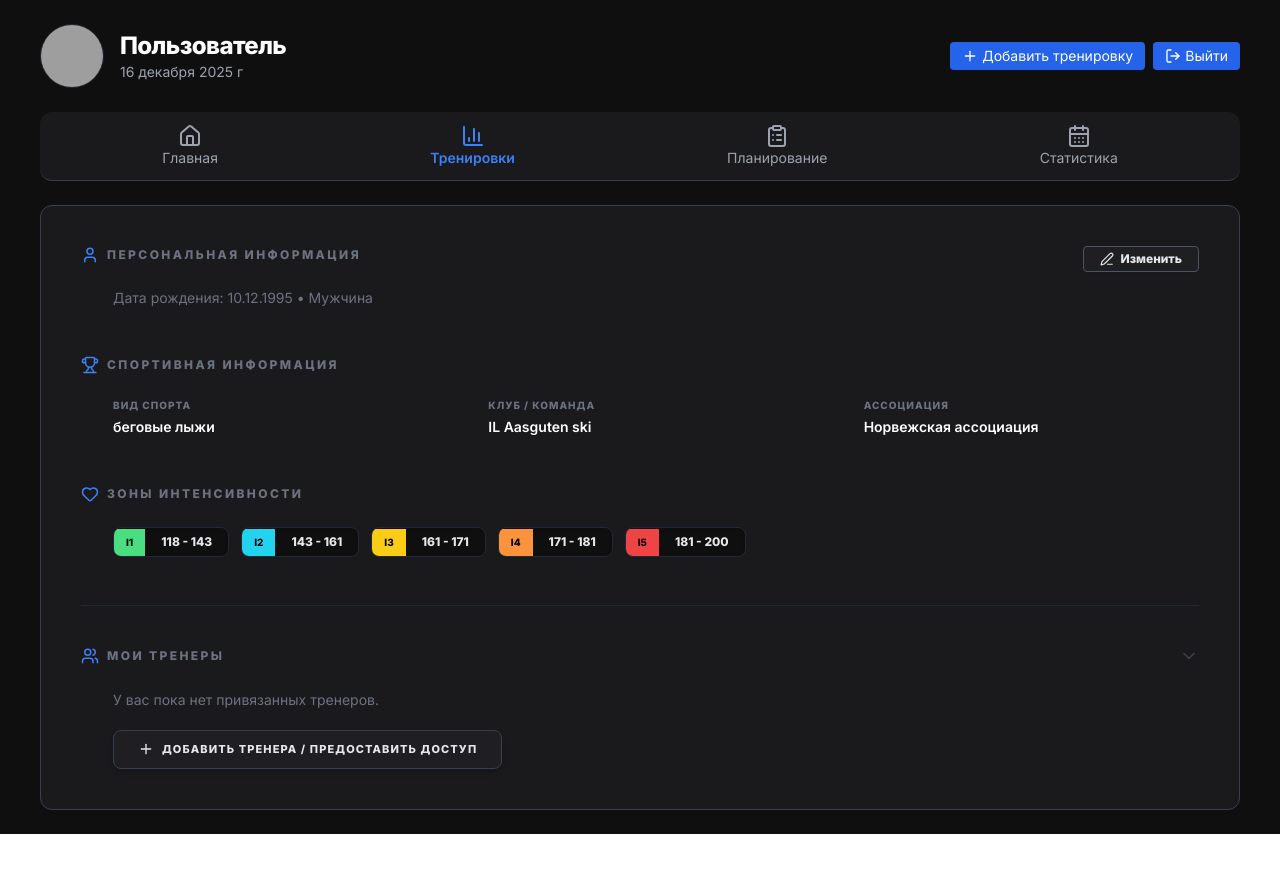
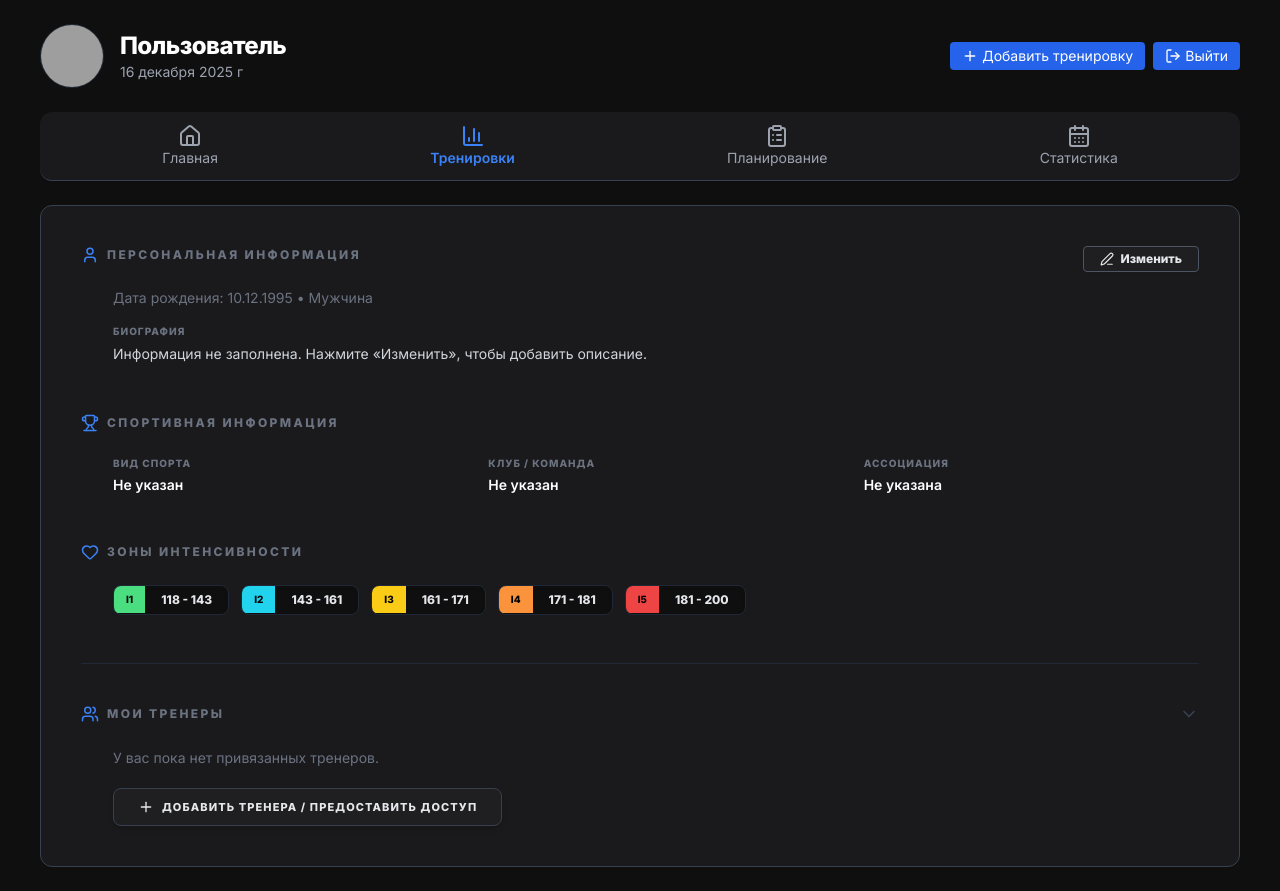
Before and after one commit to mbaliabin/dagbook-test, a React (Vite) app in the folder fasx-frontend/: page /account in a window 1280 px wide. Before the commit the page ends 834 px from the top, so only its background shows below. Built offline with nearby package versions, Linux system fonts and the light colour scheme; grey boxes are pictures that could not be loaded.

Commit message:
Доработка AccountPage.tsx 27

```diff
--- a/fasx-frontend/src/pages/AccountPage.tsx
+++ b/fasx-frontend/src/pages/AccountPage.tsx
@@ -7,7 +7,7 @@ import {
   Plus, LogOut, User, Trophy, Heart, Edit3, Users, ChevronDown
 } from "lucide-react";
 
-// Импорт модального окна по твоему исправленному пути
+// Импорт модального окна
 import EditAccountModal from "../components/AccountPage/EditAccountModal";
 
 // API
@@ -118,9 +118,18 @@ export default function AccountPage() {
                 <Edit3 size={14} /> Изменить
               </button>
             </div>
-            <div className="ml-8">
-              <h3 className="text-2xl font-bold text-white tracking-tight">{profile?.name}</h3>
-              <p className="text-gray-500 text-sm mt-1 italic">Дата рождения: 10.12.1995 • Мужчина</p>
+            <div className="ml-8 space-y-4">
+              <div>
+                <h3 className="text-2xl font-bold text-white tracking-tight">{profile?.name}</h3>
+                <p className="text-gray-500 text-sm mt-1 italic">Дата рождения: 10.12.1995 • Мужчина</p>
+              </div>
+              {/* Биография */}
+              <div className="max-w-2xl">
+                <p className="text-[10px] text-gray-500 uppercase font-bold tracking-widest mb-1">Биография</p>
+                <p className="text-gray-300 text-sm leading-relaxed">
+                  {profile?.bio || "Информация не заполнена. Нажмите «Изменить», чтобы добавить описание."}
+                </p>
+              </div>
             </div>
           </section>
 
@@ -133,15 +142,15 @@ export default function AccountPage() {
             <div className="ml-8 grid grid-cols-1 md:grid-cols-3 gap-10">
               <div className="space-y-1">
                 <p className="text-[10px] text-gray-500 uppercase font-bold tracking-widest">Вид спорта</p>
-                <p className="text-white text-sm font-semibold">беговые лыжи</p>
+                <p className="text-white text-sm font-semibold">{profile?.sportType || "Не указан"}</p>
               </div>
               <div className="space-y-1">
                 <p className="text-[10px] text-gray-500 uppercase font-bold tracking-widest">Клуб / Команда</p>
-                <p className="text-white text-sm font-semibold">IL Aasguten ski</p>
+                <p className="text-white text-sm font-semibold">{profile?.club || "Не указан"}</p>
               </div>
               <div className="space-y-1">
                 <p className="text-[10px] text-gray-500 uppercase font-bold tracking-widest">Ассоциация</p>
-                <p className="text-white text-sm font-semibold">Норвежская ассоциация</p>
+                <p className="text-white text-sm font-semibold">{profile?.association || "Не указана"}</p>
               </div>
             </div>
           </section>
@@ -186,7 +195,7 @@ export default function AccountPage() {
         </div>
       </div>
 
-      {/* Вызов импортированного компонента */}
+      {/* Модальное окно */}
       <EditAccountModal
         isOpen={isModalOpen}
         onClose={() => setIsModalOpen(false)}
```
